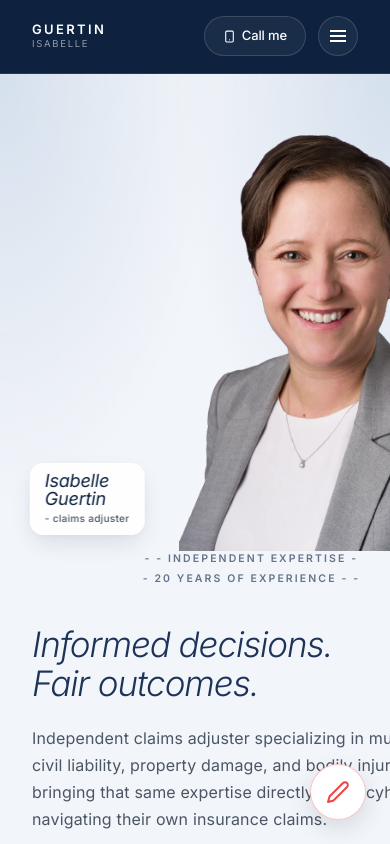
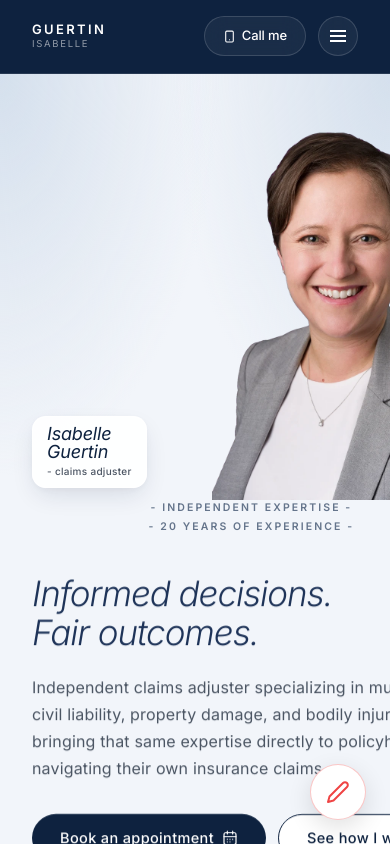
Before and after one commit to Irene2828/ClaimsExpert, a React (Vite) app: page / in a window 390 px wide. Shown: the top 844 px of the page. Built offline with nearby package versions, Linux system fonts and the light colour scheme; a web font is replaced by a local one.

Commit message:
Fix mobile hero image clipping, align right image edge with header UI, align left name badge with header UI, and format 2-line eyebrow without double dashes

```diff
--- a/src/components/Hero.jsx
+++ b/src/components/Hero.jsx
@@ -4,6 +4,11 @@ import { useLanguage } from '../i18n/LanguageContext';
 export default function Hero() {
   const primaryColor = '#0E223F';
   const { t, language } = useLanguage();
+
+  // Clean eyebrow splitting to prevent double dash issues
+  const rawEyebrow = t('hero.eyebrow') || '';
+  const cleanEyebrow = rawEyebrow.replace(/^[\s\-\u2014]+|[\s\-\u2014]+$/g, '');
+  const eyebrowParts = cleanEyebrow.split(/\s*[\-\u2014]\s*/).filter(Boolean);
 
   return (
     <section
@@ -118,6 +123,7 @@ export default function Hero() {
           <div className="hero-desktop-shift order-1 lg:order-2 relative flex items-end justify-center lg:justify-end w-full py-0 lg:py-0 self-end">
             <div className="hero-img-col w-full flex items-end justify-center lg:justify-end">
               <div
+                className="hero-img-wrapper"
                 style={{
                   position: "relative",
                   zIndex: 10,
@@ -129,7 +135,7 @@ export default function Hero() {
                   height: "clamp(420px, calc(100svh - 170px), 588px)",
                 }}
               >
-                {/* Name & Title Badge (moved to bottom-left of portrait) */}
+                {/* Name & Title Badge */}
                 <div
                   className="hero-name-badge select-none pointer-events-none hidden sm:block"
                   style={{
@@ -221,17 +227,14 @@ export default function Hero() {
               </div>
 
               {/* Mobile-only Eyebrow (under image on mobile < 768px with two centered lines) */}
-              <div className="hero-eyebrow-mobile flex-col items-center justify-center w-full pt-4 pb-1 text-center">
-                {t('hero.eyebrow')
-                  .split(' - ')
-                  .filter(Boolean)
-                  .map((part, index) => (
+              <div className="hero-eyebrow-mobile flex-col items-center justify-center w-full pt-3 pb-1 text-center">
+                {eyebrowParts.map((part, index) => (
                   <span
                     key={index}
                     className="font-inter text-[10.5px] tracking-[0.2em] uppercase font-semibold hero-tag-line block text-center"
-                      style={{ color: "#64748B", marginTop: index > 0 ? "4px" : "0px" }}
+                    style={{ color: "#64748B", marginTop: index > 0 ? "3px" : "0px" }}
                   >
-                      - {part.trim()} -
+                    - {part} -
                   </span>
                 ))}
               </div>
--- a/src/index.css
+++ b/src/index.css
@@ -2611,6 +2611,11 @@ html body .hero-eyebrow-mobile {
     width: 100% !important;
   }
 
+  html body .hero-desktop-shift {
+    width: 100% !important;
+    justify-content: flex-end !important;
+  }
+
   html body .hero-img-col {
     display: flex !important;
     flex-direction: column !important;
@@ -2620,11 +2625,27 @@ html body .hero-eyebrow-mobile {
     padding-right: 0 !important;
   }
 
-  html body .hero-img-col>div:first-child {
-    height: clamp(370px, 52vh, 460px) !important;
+  html body .hero-img-wrapper {
+    position: relative !important;
     width: 100% !important;
     max-width: 100% !important;
+    height: clamp(330px, 46vh, 440px) !important;
+    display: flex !important;
     justify-content: flex-end !important;
+    align-items: flex-end !important;
+  }
+
+  html body .hero-portrait-img {
+    position: relative !important;
+    width: auto !important;
+    height: 100% !important;
+    max-height: 100% !important;
+    max-width: 100% !important;
+    object-fit: contain !important;
+    object-position: bottom right !important;
+    margin-left: auto !important;
+    transform: none !important;
+    filter: none !important;
   }
 
   /* Show Name Badge on Mobile positioned to the left side aligning with left UI header padding */
@@ -2632,10 +2653,10 @@ html body .hero-eyebrow-mobile {
     display: block !important;
     left: 0px !important;
     right: auto !important;
-    bottom: 16px !important;
+    bottom: 12px !important;
     top: auto !important;
     z-index: 25 !important;
-    background: rgba(255, 255, 255, 0.90) !important;
+    background: rgba(255, 255, 255, 0.92) !important;
     backdrop-filter: blur(16px) saturate(180%) !important;
     -webkit-backdrop-filter: blur(16px) saturate(180%) !important;
     border: 1px solid rgba(255, 255, 255, 0.95) !important;
@@ -2645,6 +2666,7 @@ html body .hero-eyebrow-mobile {
       0 10px 25px -4px rgba(14, 34, 63, 0.12),
       0 2px 8px rgba(14, 34, 63, 0.04) !important;
     filter: none !important;
+    transform: none !important;
   }
 
   html body .hero-name-badge>div:first-child {
@@ -2662,6 +2684,8 @@ html body .hero-eyebrow-mobile {
     margin-top: 3px !important;
     margin-left: 0px !important;
     letter-spacing: 0.03em !important;
+    text-align: left !important;
+    transform: none !important;
   }
 }
 
```
Lines whose indentation alone changed are shown as unchanged.
